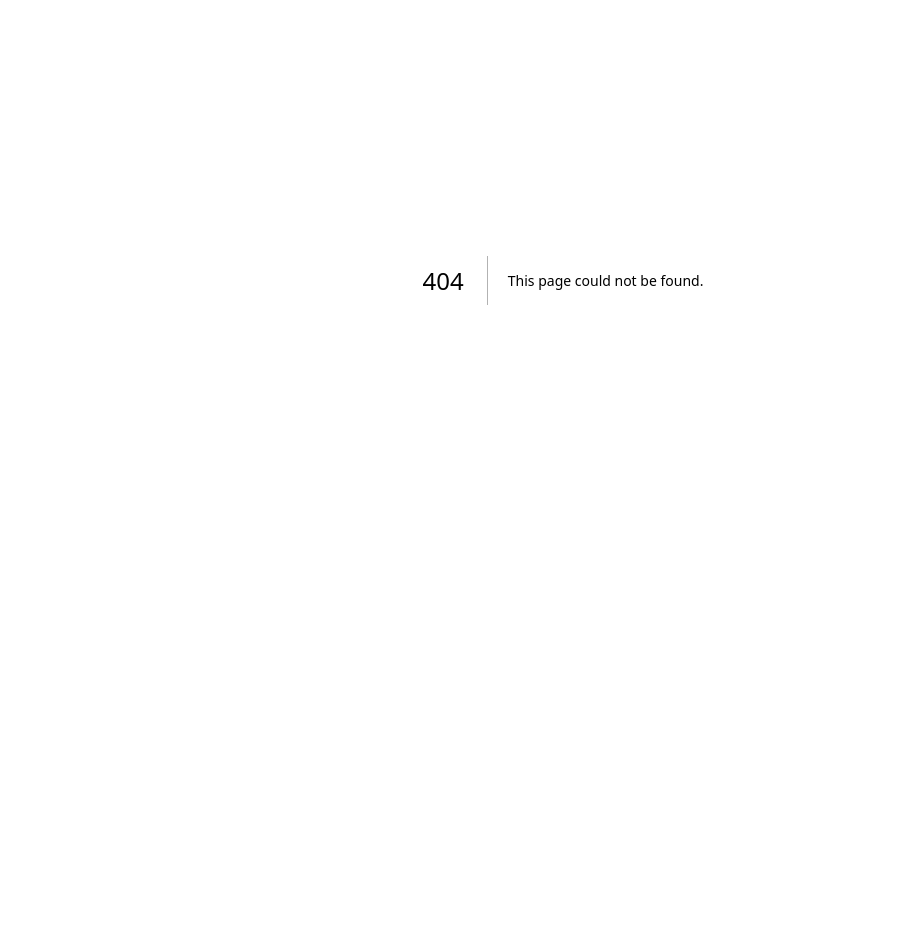
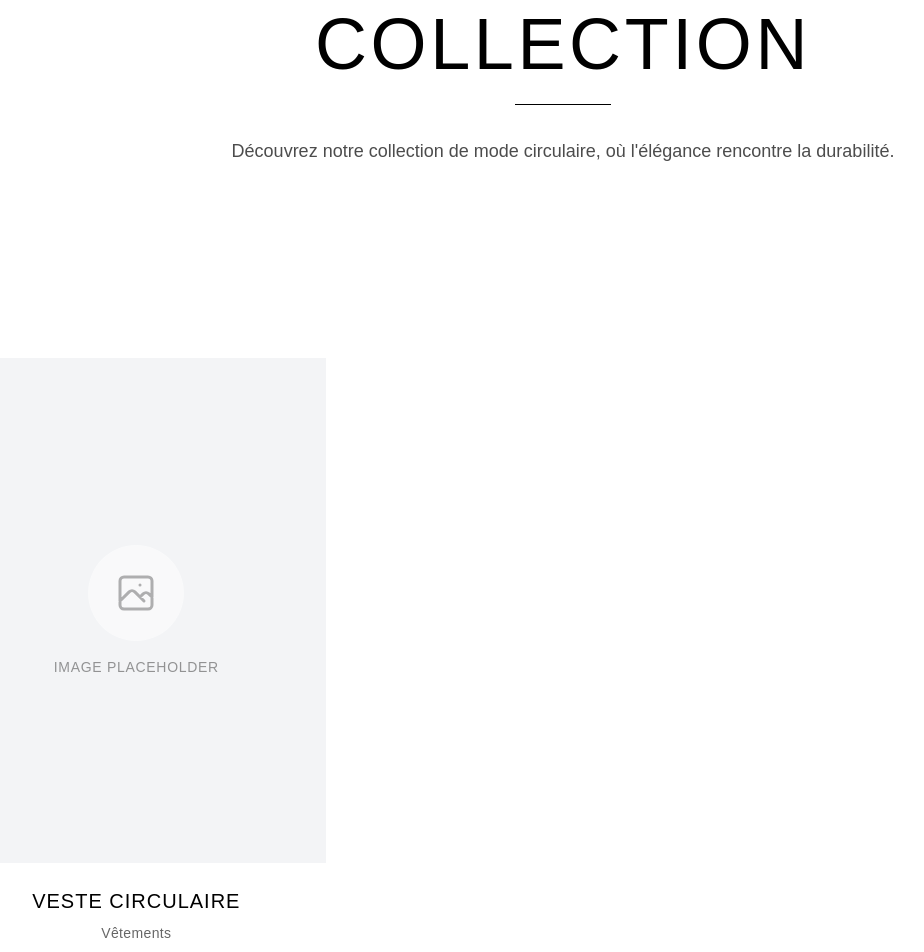
Before and after one commit to Alexmz1/Fibrella-SC4E-IFM-A726, a Next.js app: page /products in a window 1280 px wide. Before the commit this address had no page. Shown: the part 120-1072 px from the top of the page, without its empty margins (77-1001 px from the left). Before the commit the page ends 800 px from the top, so only its background shows below. Built offline with nearby package versions, Linux system fonts and the light colour scheme.

Commit message:
Add collection page

```diff
--- /dev/null
+++ b/src/app/products/page.js
@@ -0,0 +1,95 @@
+import Header from "@/components/Header";
+import Footer from "@/components/Footer";
+import Link from "next/link";
+import Image from "next/image";
+
+export default function ProductsPage() {
+  // Données temporaires - à remplacer par les vraies données plus tard
+  const products = [
+    {
+      id: 1,
+      name: "Veste Circulaire",
+      category: "Vêtements",
+      price: "189€",
+      image: "/placeholder-product.jpg",
+      color: "rose-quartz"
+    }
+  ];
+
+  return (
+    <div className="min-h-screen bg-white">
+      <Header />
+
+      {/* Hero Section */}
+      <section className="pt-32 pb-16">
+        <div className="max-w-7xl mx-auto px-6">
+          <div className="text-center mb-16">
+            <h1 className="text-5xl md:text-6xl lg:text-7xl font-light tracking-wider mb-6 text-black">
+              COLLECTION
+            </h1>
+            <div className="w-24 h-px bg-black mx-auto mb-8"></div>
+            <p className="text-lg text-black/70 max-w-2xl mx-auto leading-relaxed">
+              Découvrez notre collection de mode circulaire,
+              où l'élégance rencontre la durabilité.
+            </p>
+          </div>
+        </div>
+      </section>
+
+      {/* Products Grid */}
+      <section className="py-16">
+        <div className="max-w-7xl mx-auto px-6">
+          <div className="grid md:grid-cols-2 lg:grid-cols-3 gap-12">
+            {products.map((product) => (
+              <Link
+                key={product.id}
+                href={`/products/${product.id}`}
+                className="group"
+              >
+                <div className="relative aspect-[3/4] bg-gray-100 mb-6 overflow-hidden">
+                  {/* Placeholder pour l'image */}
+                  <div className={`w-full h-full bg-${product.color}/20 flex items-center justify-center`}>
+                    <div className="text-center">
+                      <div className="w-24 h-24 mx-auto mb-4 rounded-full bg-white/50 flex items-center justify-center">
+                        <svg className="w-12 h-12 text-black/30" fill="none" stroke="currentColor" viewBox="0 0 24 24">
+                          <path strokeLinecap="round" strokeLinejoin="round" strokeWidth={1.5} d="M4 16l4.586-4.586a2 2 0 012.828 0L16 16m-2-2l1.586-1.586a2 2 0 012.828 0L20 14m-6-6h.01M6 20h12a2 2 0 002-2V6a2 2 0 00-2-2H6a2 2 0 00-2 2v12a2 2 0 002 2z" />
+                        </svg>
+                      </div>
+                      <p className="text-sm text-black/40 tracking-wider">IMAGE PLACEHOLDER</p>
+                    </div>
+                  </div>
+                  {/* Overlay au hover */}
+                  <div className="absolute inset-0 bg-black/0 group-hover:bg-black/10 transition-all duration-300"></div>
+                </div>
+
+                <div className="text-center">
+                  <h3 className="text-xl font-light tracking-wider uppercase mb-2 text-black group-hover:text-cameo-green transition-colors">
+                    {product.name}
+                  </h3>
+                  <p className="text-sm text-black/60 mb-2 tracking-wide">{product.category}</p>
+                  <p className="text-lg font-light text-black">{product.price}</p>
+                </div>
+              </Link>
+            ))}
+          </div>
+        </div>
+      </section>
+
+      {/* Info Banner */}
+      <section className="py-24 bg-summer-sand/20">
+        <div className="max-w-4xl mx-auto px-6 text-center">
+          <h2 className="text-2xl font-light tracking-wider uppercase mb-6 text-black">
+            Mode Responsable
+          </h2>
+          <p className="text-black/70 leading-relaxed">
+            Chaque pièce de notre collection est conçue avec soin,
+            dans le respect de l'environnement et des artisans qui les créent.
+            La mode circulaire, c'est l'avenir de la mode.
+          </p>
+        </div>
+      </section>
+
+      <Footer />
+    </div>
+  );
+}
```
